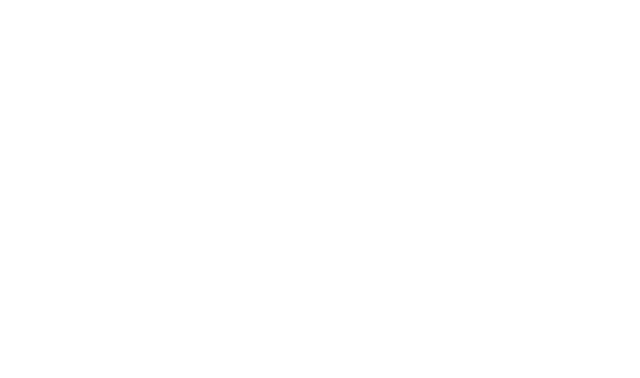
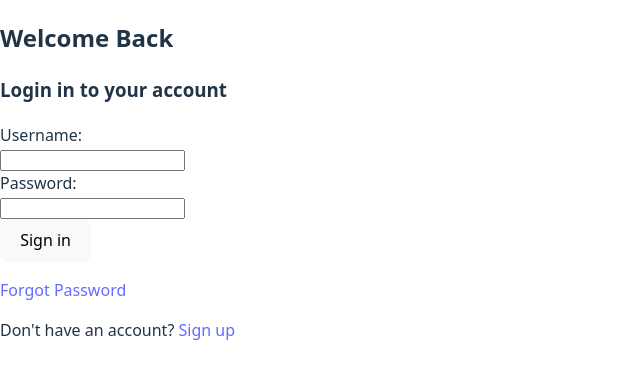
Before and after one commit to wharder04/PSM-CSCI-150, a React (Vite) app in the folder client/: page /auth/login in a window 1280 px wide. Before the commit this address had no page. Shown: the top 378 px of the page, without its empty margins (0-640 px from the left). Built offline with nearby package versions, Linux system fonts and the light colour scheme.

Commit message:
Provided correct names for routes |  added dummy landing page

```diff
--- a/client/src/App.jsx
+++ b/client/src/App.jsx
@@ -1,18 +1,22 @@
-import { Routes, Route, Link, useNavigate } from 'react-router-dom'
-import ForgotPassword from './pages/ForgotPassword.jsx'
-import SetPassword from './pages/SetPassword.jsx'
-import Verfication from './pages/Verification.jsx'
-
+import { Routes, Route, Link, useNavigate } from "react-router-dom";
+import ForgotPassword from "./pages/ForgotPassword.jsx";
+import SetPassword from "./pages/SetPassword.jsx";
+import Verfication from "./pages/Verification.jsx";
+import Login from "./pages/Login.jsx";
+import Landing from "./pages/Landing.jsx";
+import AccountCreate from "./pages/AccountCreate.jsx";
 
 export default function App() {
   return (
-
     <div>
       <Routes>
-        <Route path="/" element={<ForgotPassword />} />
-        <Route path="/verify" element={<Verfication />} />
-        <Route path="/reset" element={<SetPassword />} />
+        <Route path="/" element={<Landing />}></Route>
+        <Route path="/auth/login" element={<Login />}></Route>
+        <Route path="/auth/register" element={<AccountCreate />}></Route>
+        <Route path="/auth/forgot" element={<ForgotPassword />} />
+        <Route path="/auth/verify" element={<Verfication />} />
+        <Route path="/auth/reset" element={<SetPassword />} />
       </Routes>
     </div>
-  )
+  );
 }
--- a/client/src/pages/AccountCreate.jsx
+++ b/client/src/pages/AccountCreate.jsx
@@ -1,17 +1,16 @@
-import { useState } from 'react'
+import { useState } from "react";
 import { Link } from "react-router-dom";
-import './App.css'
 
 function AccountCreate() {
-  const [userName, setUserName] = useState("")
-  const [password, setPassword] = useState("")
+  const [userName, setUserName] = useState("");
+  const [password, setPassword] = useState("");
 
   const handleUserName = (e) => {
-    setUserName(e.target.value)
+    setUserName(e.target.value);
   };
 
   const handlePassword = (e) => {
-    setPassword(e.target.value)
+    setPassword(e.target.value);
   };
 
   return (
@@ -23,23 +22,32 @@
         <div id="rightSide">
           <h2>Create Account</h2>
           <p>Enter your details to create account</p>
-          <label for="fname">First name:</label><br/>
-          <input type="text" id="fname" name="fname" /><br/>
-          <label for="lname">Last name:</label><br/>
-          <input type="text" id="lname" name="lname" /><br/>
-          <label for="email">Email:</label><br/>
-          <input type="text" id="email" name="email" /><br/>
-          <label for="password">Password:</label><br/>
-          <input type="text" id="password" name="password" /><br/>
-          <button type ="signup">Sign up</button>
-          <p>or</p><br />
+          <label for="fname">First name:</label>
+          <br />
+          <input type="text" id="fname" name="fname" />
+          <br />
+          <label for="lname">Last name:</label>
+          <br />
+          <input type="text" id="lname" name="lname" />
+          <br />
+          <label for="email">Email:</label>
+          <br />
+          <input type="text" id="email" name="email" />
+          <br />
+          <label for="password">Password:</label>
+          <br />
+          <input type="text" id="password" name="password" />
+          <br />
+          <button type="signup">Sign up</button>
+          <p>or</p>
+          <br />
           <button>Google</button>
           <p>Already have an account?</p>
-          <Link to="/">Login here</Link>
+          <Link to="/auth/login">Login here</Link>
         </div>
       </div>
     </>
-  )
+  );
 }
 
-export default AccountCreate
+export default AccountCreate;
--- a/client/src/pages/ForgotPassword.jsx
+++ b/client/src/pages/ForgotPassword.jsx
@@ -5,12 +5,13 @@
   const navigate = useNavigate();
 
   function handleResetButton() {
-  navigate('/Verify');
+    navigate("/Verify");
   }
   function handleBackArrow() {
     console.log("Back arrow clicked");
   }
   function handlebSignIn() {
+    navigate("/auth/login");
     console.log("Back to Sign In clicked");
   }
 
@@ -19,9 +20,14 @@
       <div className="forgot">
         <div className="left-side"></div>
         <div className="right-side">
-        <button className="back-button" onClick={handleBackArrow}>←</button>
-        <h1>Forgot<br />
-        Your Password?</h1>
+          <button className="back-button" onClick={handleBackArrow}>
+            ←
+          </button>
+          <h1>
+            Forgot
+            <br />
+            Your Password?
+          </h1>
           <p> Email</p>
           <input type="email" placeholder="Enter your email" />
           <button onClick={handleResetButton}>Reset Password</button>
--- /dev/null
+++ b/client/src/pages/Landing.jsx
@@ -0,0 +1,12 @@
+import { useState } from "react";
+import { Link } from "react-router-dom";
+
+function Landing() {
+  return (
+    <>
+      <h1 className="">Landing Page Here</h1>
+    </>
+  );
+}
+
+export default Landing;
--- a/client/src/pages/Login.jsx
+++ b/client/src/pages/Login.jsx
@@ -1,19 +1,18 @@
-import { useState } from 'react'
+import { useState } from "react";
 import { Link } from "react-router-dom";
-import './App.css'
+// import './App.css'
 
 function Login() {
-  const [userName, setUserName] = useState("")
-  const [password, setPassword] = useState("")
+  const [userName, setUserName] = useState("");
+  const [password, setPassword] = useState("");
 
   const handleUserName = (e) => {
-    setUserName(e.target.value)
+    setUserName(e.target.value);
   };
 
   const handlePassword = (e) => {
-    setPassword(e.target.value)
+    setPassword(e.target.value);
   };
-
 
   return (
     <>
@@ -22,17 +21,25 @@
         <div id="rightSide">
           <h2>Welcome Back</h2>
           <h3>Login in to your account</h3>
-          <label for="username">Username:</label><br/>
-          <input type="text" id="username" name="username" /><br/>
-          <label for="password">Password:</label><br/>
-          <input type="text" id="password" name="password" /><br/>
-          <button type ="submit">Sign in</button>
-          <p><a href ="#">Forgot Password?</a></p>
-          <p>Don't have an account?{" "}<Link to="/create-account">Sign up</Link></p>
+          <label for="username">Username:</label>
+          <br />
+          <input type="text" id="username" name="username" />
+          <br />
+          <label for="password">Password:</label>
+          <br />
+          <input type="text" id="password" name="password" />
+          <br />
+          <button type="submit">Sign in</button>
+          <p>
+            <Link to="/auth/forgot"> Forgot Password </Link>
+          </p>
+          <p>
+            Don't have an account? <Link to="/auth/register">Sign up</Link>
+          </p>
         </div>
       </div>
     </>
-  )
+  );
 }
 
-export default Login
+export default Login;
```
Lines whose indentation alone changed are shown as unchanged.
